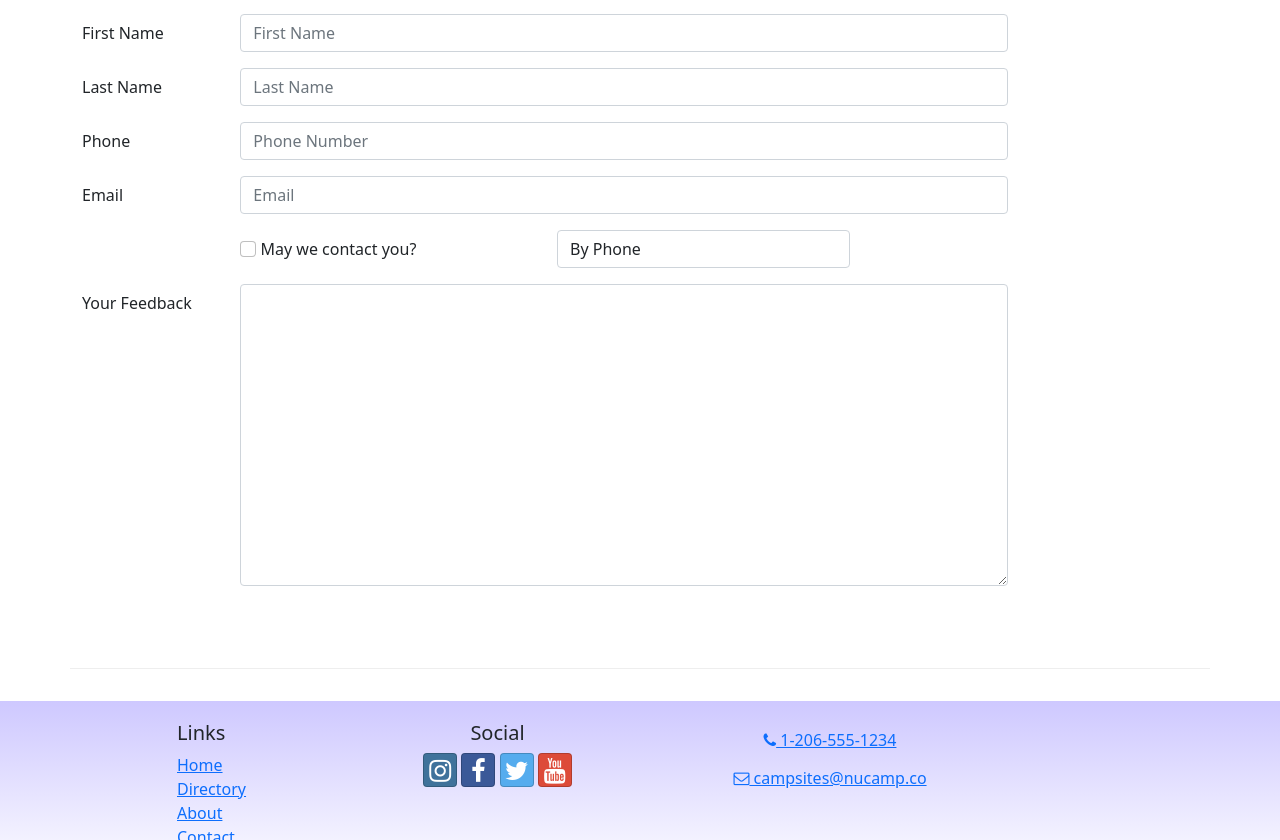
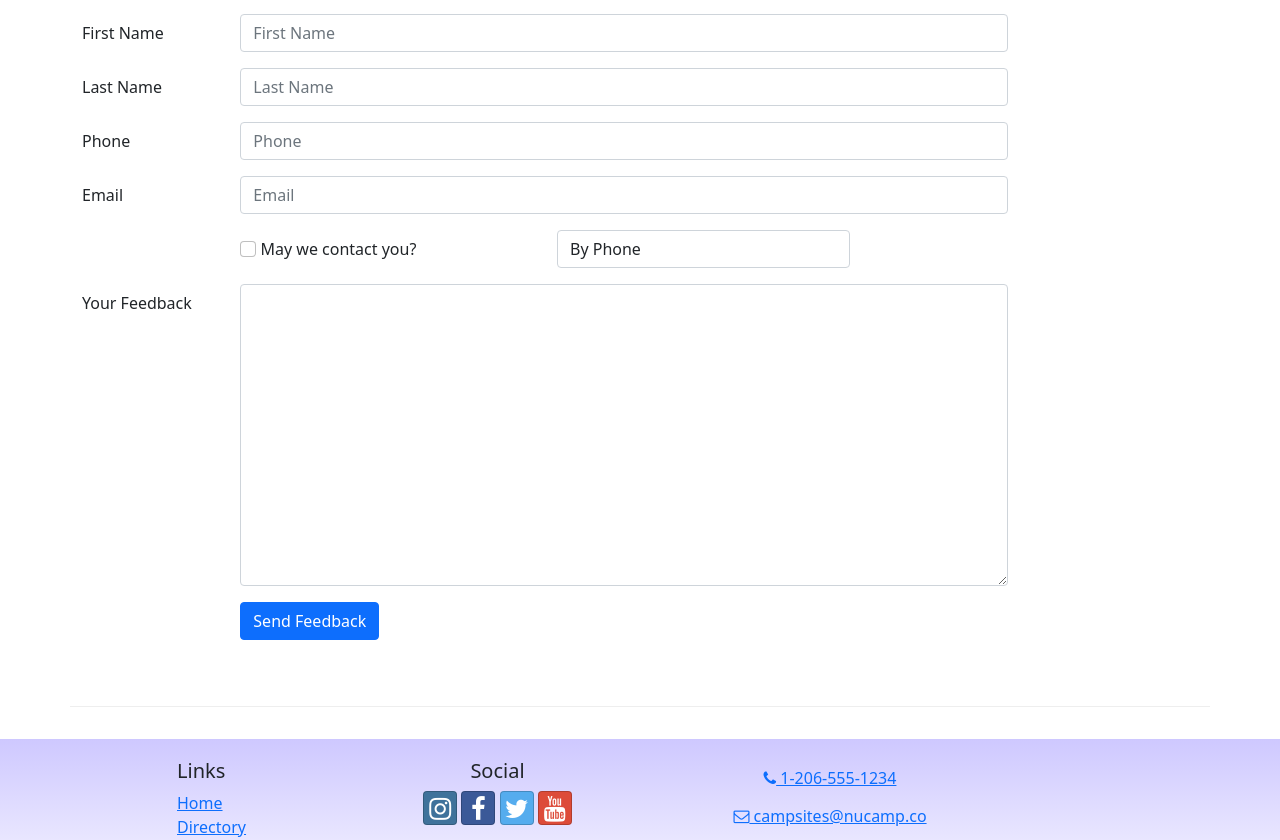
Before and after one commit to KarolO1998/react-nucampsite, a React (Create React App) app: page /contact in a window 1280 px wide. Shown: the part 600-1440 px from the top of the page. Built offline with nearby package versions, Linux system fonts and the light colour scheme.

Commit message:
ConTactForm Part 3

```diff
--- a/src/components/ContactForm.js
+++ b/src/components/ContactForm.js
@@ -2,6 +2,12 @@
 import { Formik, Field, Form } from "formik";
 
 const ContactForm = () => {
+  const handleSubmit = (values, { resetForm }) => {
+    console.log("form values:", values);
+    console.log("in JSON format:", JSON.stringify(values));
+    resetForm();
+  };
+
   return (
     <Formik
       initialValues={{
@@ -11,8 +17,9 @@
         email: "",
         agree: false,
         contactType: "By Phone",
-        feeback: "",
+        feedback: "",
       }}
+      onSubmit={handleSubmit}
     >
       <Form>
         <FormGroup row>
@@ -46,7 +53,7 @@
           <Col md="10">
             <Field
               name="phoneNum"
-              placeholder="Phone Number"
+              placeholder="Phone"
               className="form-control"
             />
           </Col>
@@ -89,7 +96,13 @@
             />
           </Col>
         </FormGroup>
-        <FormGroup row></FormGroup>
+        <FormGroup row>
+          <Col md={{ size: 10, offset: 2 }}>
+            <Button type="submit" color="primary">
+              Send Feedback
+            </Button>
+          </Col>
+        </FormGroup>
       </Form>
     </Formik>
   );
```
